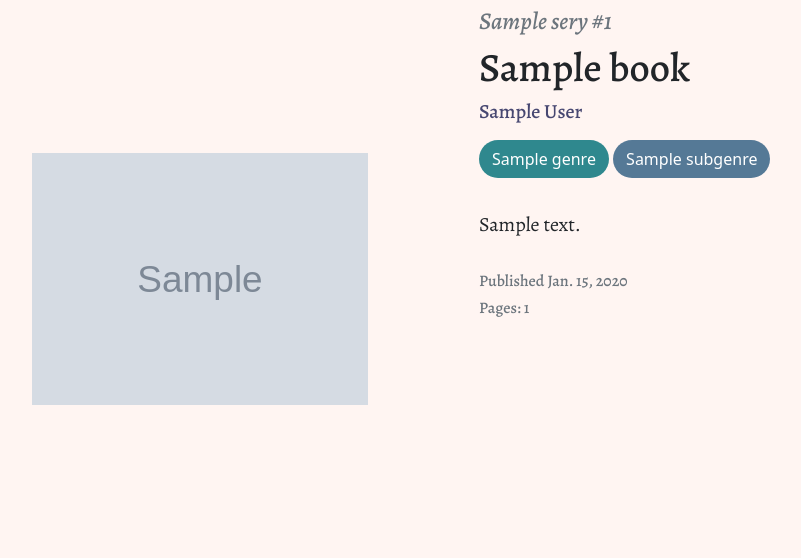
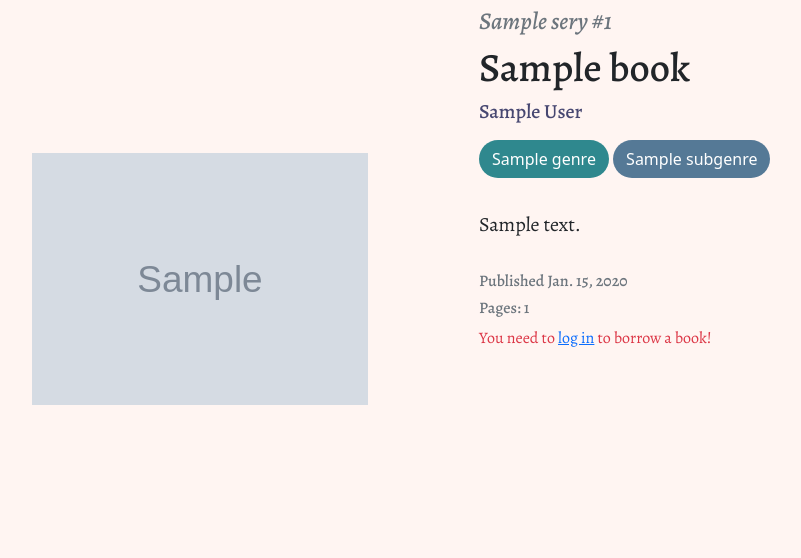
Before and after one commit to gabrielrowan/booknook_library, a Django app: page /book/1 in a window 1280 px wide. Shown: the part 615-1173 px from the top of the page, without its empty margins (173-974 px from the left). Run offline with Django 5.2, Linux system fonts and the light colour scheme; tables that the repository leaves empty hold one stand-in row (values such as "Sample post"); grey boxes marked "Sample" are stand-in pictures; some web fonts are replaced.

Commit message:
starting to get borrowing working

```diff
--- a/booknook/library/models.py
+++ b/booknook/library/models.py
@@ -4,7 +4,7 @@ from django.db.models import UniqueConstraint
 from django.db.models.functions import Lower
 import uuid
 from django.conf import settings
-from datetime import date,  timedelta
+from datetime import date, timedelta
 
 
 
--- a/booknook/library/templates/library/book_detail.html
+++ b/booknook/library/templates/library/book_detail.html
@@ -39,6 +39,20 @@
                 {%if book.num_pages %}
                     <h6 class="text-secondary">Pages: {{book.num_pages}}</h6>
                 {%endif%}
+
+                {% if user.is_authenticated %}
+                    {% if is_available %}
+                        <form action="{% url 'borrow-book' book.id %}" method="post">
+                            {% csrf_token %}
+                            <button type="submit" class="btn btn-primary">Borrow this book</button>
+                        </form>
+                    {% else %}
+                        <p class="text-warning">This book is currently unavailable.</p>
+                    {% endif %}
+                {% else %}
+                    <p class="text-danger">You need to <a href="{% url 'login' %}">log in</a> to borrow a book!</p>
+                {% endif %}
+
             </div>
         </div>
     </div>
--- a/booknook/library/urls.py
+++ b/booknook/library/urls.py
@@ -1,5 +1,5 @@
 from django.urls import path
-from .views import BookListView, AuthorListView, GenreListView, BookDetailView, AuthorDetailView, LoanedBooksByUserListView
+from .views import BookListView, AuthorListView, GenreListView, BookDetailView, AuthorDetailView, LoanedBooksByUserListView, BorrowBookView
 
 
 
@@ -9,5 +9,6 @@ urlpatterns = [
     path('genres/', GenreListView.as_view(), name='genres'),
     path('book/<int:pk>', BookDetailView.as_view(), name='book-detail'),
     path('author/<int:pk>', AuthorDetailView.as_view(), name='author-detail'),
-    path('mybooks/', LoanedBooksByUserListView.as_view(), name='borrowed-books')
+    path('mybooks/', LoanedBooksByUserListView.as_view(), name='borrowed-books'),
+    path('book/<int:book_id>/borrow/', BorrowBookView.as_view(), name='borrow-book')
 ]
--- a/booknook/library/views.py
+++ b/booknook/library/views.py
@@ -1,4 +1,4 @@
-from django.shortcuts import render
+from django.shortcuts import render, get_object_or_404, redirect
 from django.views.generic import ListView, DetailView
 from .models import Book, Author, Genre, SubGenre, BookInstance
 from django.utils import timezone
@@ -6,6 +6,8 @@ from .forms import BookTitleFilterForm
 from django.db.models import Q
 from django.shortcuts import redirect
 from django.contrib.auth.mixins import LoginRequiredMixin
+from django.contrib import messages
+from datetime import timedelta
 
 
 class BookListView(ListView):
@@ -92,3 +94,23 @@ class LoanedBooksByUserListView(LoginRequiredMixin,ListView):
             .filter(status__exact='o')
             .order_by('due_back')
         )
+
+
+class BorrowBookView(LoginRequiredMixin, DetailView):
+    def post(self, request, book_id):
+        book = get_object_or_404(Book, id=book_id)
+
+        # Check if there's an available copy
+        available_instance = BookInstance.objects.filter(book=book, status='a').first()
+
+        if available_instance:
+            available_instance.borrower = request.user
+            available_instance.status = 'o'  # Mark as on loan
+            available_instance.borrowed_date = timezone.now().date()
+            available_instance.due_back = timezone.now().date() + timedelta(days=30)
+            available_instance.save()
+            messages.success(request, "You have successfully borrowed this book!")
+        else:
+            messages.error(request, "Sorry, this book is currently unavailable for borrowing.")
+
+        return redirect('book-detail', pk=book.id)
```
